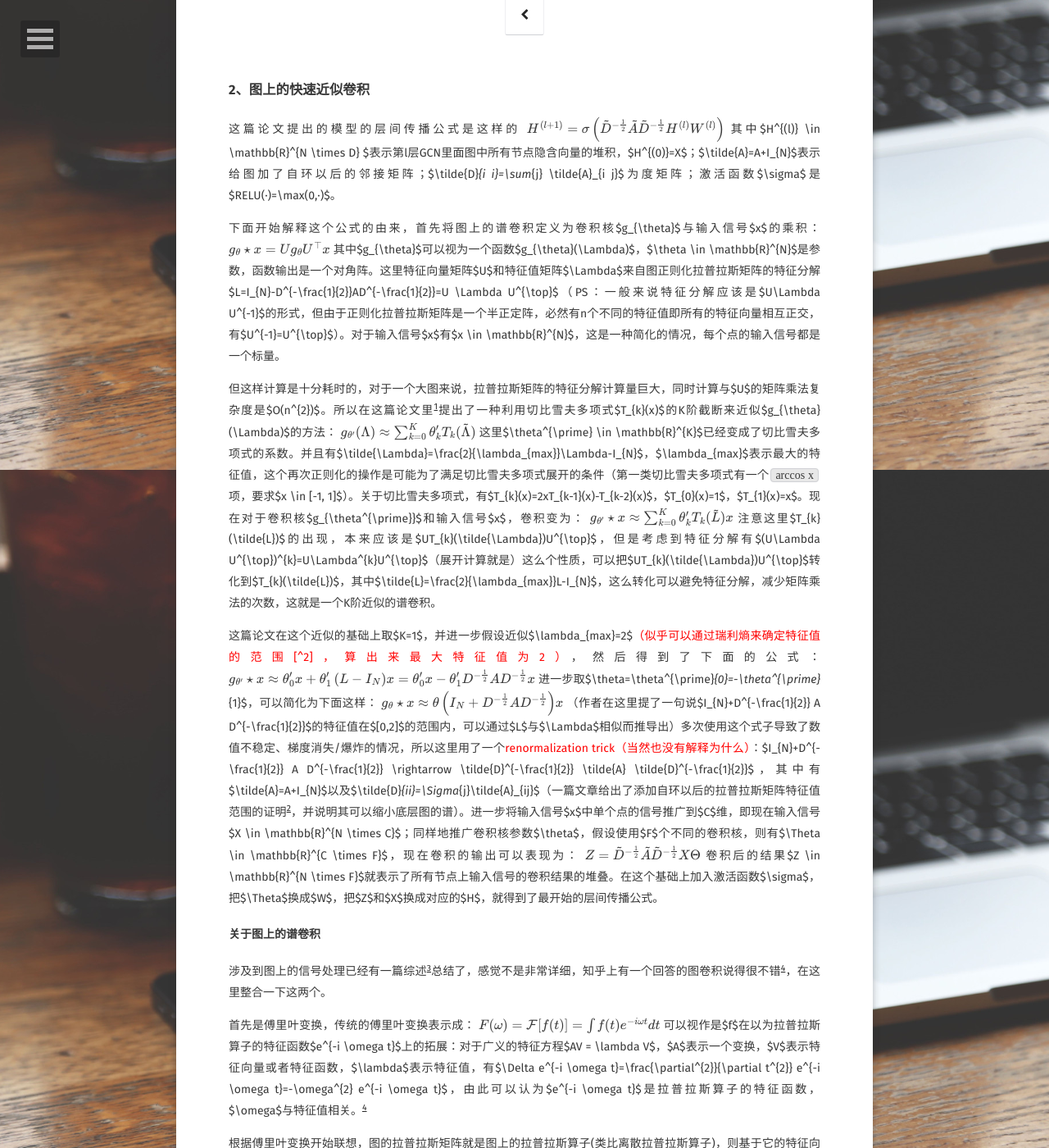
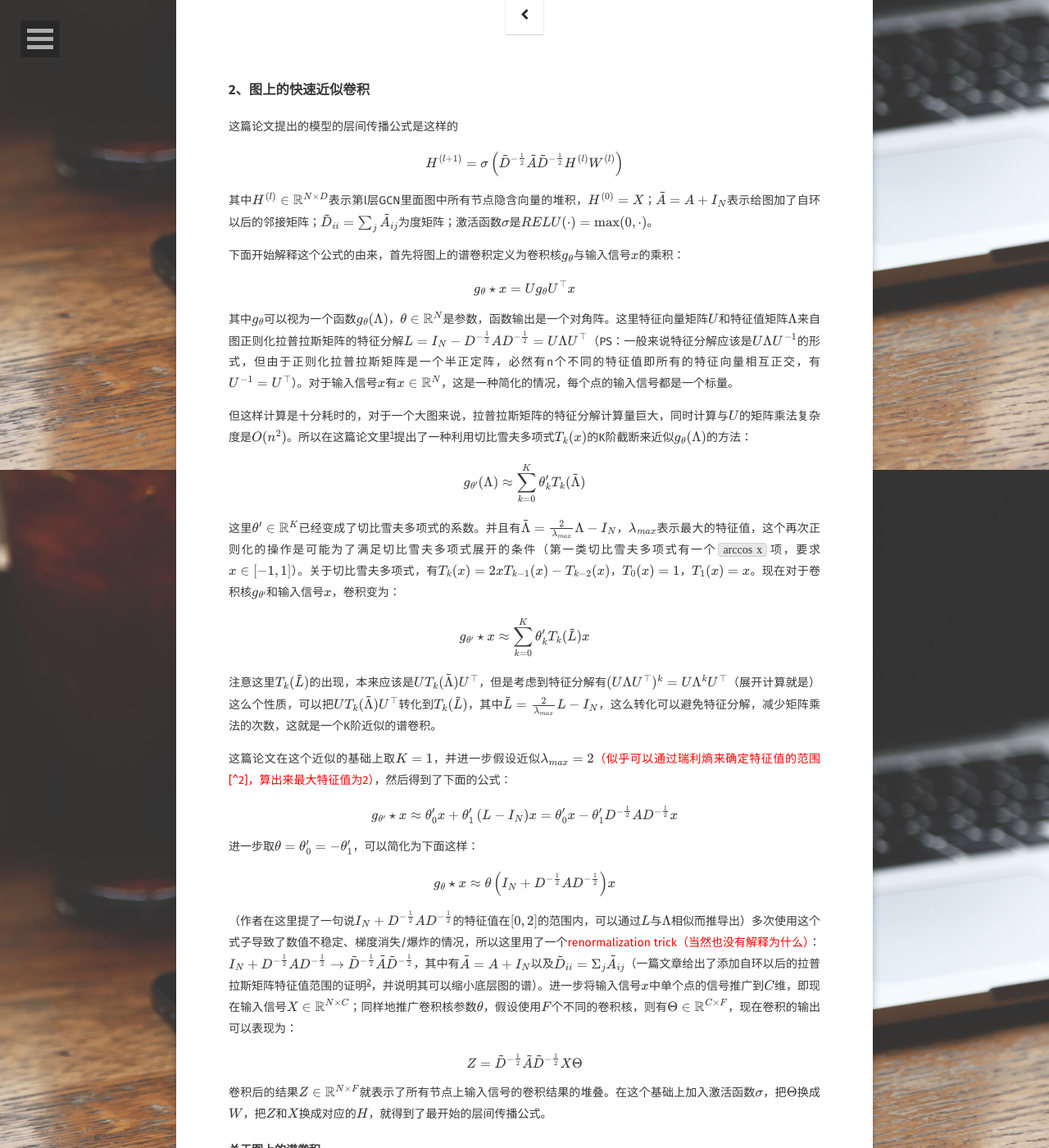
Before and after one commit to dancingline/dancingline.github.io, a Jekyll site: the page built from _posts/2020-06-30-论文阅读-ICLR2017-SEMI-SUPERVISED-CLASSIFICATION-WITH.md, in a window 1280 px wide and 1400 px high, scrolled down 327 px. Shown: the whole window at 82% size. Built offline with Jekyll 4.4.1, drawn with Linux system fonts in a browser that asks for light colours; some web fonts are replaced; formulas are drawn with MathJax 3; some of the changed text lies outside the part shown.

Commit message:
修改了公式显示

```diff
--- a/_posts/2020-06-30-论文阅读-ICLR2017-SEMI-SUPERVISED-CLASSIFICATION-WITH.md
+++ b/_posts/2020-06-30-论文阅读-ICLR2017-SEMI-SUPERVISED-CLASSIFICATION-WITH.md
@@ -16,73 +16,111 @@ comments: false
 ### 2、图上的快速近似卷积
 
 这篇论文提出的模型的层间传播公式是这样的
+
+
 $$
 H^{(l+1)}=\sigma\left(\tilde{D}^{-\frac{1}{2}} \tilde{A} \tilde{D}^{-\frac{1}{2}} H^{(l)} W^{(l)}\right)
 $$
-其中$H^{(l)} \in \mathbb{R}^{N \times D}
-$表示第l层GCN里面图中所有节点隐含向量的堆积，$H^{(0)}=X$；$\tilde{A}=A+I_{N}$表示给图加了自环以后的邻接矩阵；$\tilde{D}_{i i}=\sum_{j} \tilde{A}_{i j}$为度矩阵；激活函数$\sigma$是$RELU(·)=\max(0,·)$。
 
-下面开始解释这个公式的由来，首先将图上的谱卷积定义为卷积核$g_{\theta}$与输入信号$x$的乘积：
+
+其中$$H^{(l)} \in \mathbb{R}^{N \times D}
+$$表示第l层GCN里面图中所有节点隐含向量的堆积，$$H^{(0)}=X$$；$$\tilde{A}=A+I_{N}$$表示给图加了自环以后的邻接矩阵；$$\tilde{D}_{i i}=\sum_{j} \tilde{A}_{i j}$$为度矩阵；激活函数$$\sigma$$是$$RELU(·)=\max(0,·)$$。
+
+下面开始解释这个公式的由来，首先将图上的谱卷积定义为卷积核$$g_{\theta}$$与输入信号$$x$$的乘积：
+
+
 $$
 \begin{equation}
 g_{\theta} \star x=U g_{\theta} U^{\top} x
 \end{equation}
 $$
-其中$g_{\theta}$可以视为一个函数$g_{\theta}(\Lambda)$，$\theta \in \mathbb{R}^{N}$是参数，函数输出是一个对角阵。这里特征向量矩阵$U$和特征值矩阵$\Lambda$来自图正则化拉普拉斯矩阵的特征分解$L=I_{N}-D^{-\frac{1}{2}}AD^{-\frac{1}{2}}=U \Lambda U^{\top}$（PS：一般来说特征分解应该是$U\Lambda U^{-1}$的形式，但由于正则化拉普拉斯矩阵是一个半正定阵，必然有n个不同的特征值即所有的特征向量相互正交，有$U^{-1}=U^{\top}$）。对于输入信号$x$有$x \in \mathbb{R}^{N}$，这是一种简化的情况，每个点的输入信号都是一个标量。
 
-但这样计算是十分耗时的，对于一个大图来说，拉普拉斯矩阵的特征分解计算量巨大，同时计算与$U$的矩阵乘法复杂度是$O(n^{2})$。所以在这篇论文里[^1]提出了一种利用切比雪夫多项式$T_{k}(x)$的K阶截断来近似$g_{\theta}(\Lambda)$的方法：
+
+其中$$g_{\theta}$$可以视为一个函数$$g_{\theta}(\Lambda)$$，$$\theta \in \mathbb{R}^{N}$$是参数，函数输出是一个对角阵。这里特征向量矩阵$$U$$和特征值矩阵$$\Lambda$$来自图正则化拉普拉斯矩阵的特征分解$$L=I_{N}-D^{-\frac{1}{2}}AD^{-\frac{1}{2}}=U \Lambda U^{\top}$$（PS：一般来说特征分解应该是$$U\Lambda U^{-1}$$的形式，但由于正则化拉普拉斯矩阵是一个半正定阵，必然有n个不同的特征值即所有的特征向量相互正交，有$$U^{-1}=U^{\top}$$）。对于输入信号$$x$$有$$x \in \mathbb{R}^{N}$$，这是一种简化的情况，每个点的输入信号都是一个标量。
+
+但这样计算是十分耗时的，对于一个大图来说，拉普拉斯矩阵的特征分解计算量巨大，同时计算与$$U$$的矩阵乘法复杂度是$$O(n^{2})$$。所以在这篇论文里[^1]提出了一种利用切比雪夫多项式$$T_{k}(x)$$的K阶截断来近似$$g_{\theta}(\Lambda)$$的方法：
+
+
 $$
 \begin{equation}
 g_{\theta^{\prime}}(\Lambda) \approx \sum_{k=0}^{K} \theta_{k}^{\prime} T_{k}(\tilde{\Lambda})
 \end{equation}
 $$
-这里$\theta^{\prime} \in  \mathbb{R}^{K}$已经变成了切比雪夫多项式的系数。并且有$\tilde{\Lambda}=\frac{2}{\lambda_{max}}\Lambda-I_{N}$，$\lambda_{max}$表示最大的特征值，这个再次正则化的操作是可能为了满足切比雪夫多项式展开的条件（第一类切比雪夫多项式有一个`arccos x`项，要求$x \in [-1, 1]$）。关于切比雪夫多项式，有$T_{k}(x)=2xT_{k-1}(x)-T_{k-2}(x)$，$T_{0}(x)=1$，$T_{1}(x)=x$。现在对于卷积核$g_{\theta^{\prime}}$和输入信号$x$，卷积变为：
+
+
+这里$$\theta^{\prime} \in  \mathbb{R}^{K}$$已经变成了切比雪夫多项式的系数。并且有$$\tilde{\Lambda}=\frac{2}{\lambda_{max}}\Lambda-I_{N}$$，$$\lambda_{max}$$表示最大的特征值，这个再次正则化的操作是可能为了满足切比雪夫多项式展开的条件（第一类切比雪夫多项式有一个`arccos x`项，要求$$x \in [-1, 1]$$）。关于切比雪夫多项式，有$$T_{k}(x)=2xT_{k-1}(x)-T_{k-2}(x)$$，$$T_{0}(x)=1$$，$$T_{1}(x)=x$$。现在对于卷积核$$g_{\theta^{\prime}}$$和输入信号$$x$$，卷积变为：
+
+
 $$
 \begin{equation}
 g_{\theta^{\prime}} \star x \approx \sum_{k=0}^{K} \theta_{k}^{\prime} T_{k}(\tilde{L}) x
 \end{equation}
 $$
-注意这里$T_{k}(\tilde{L})$的出现，本来应该是$UT_{k}(\tilde{\Lambda})U^{\top}$，但是考虑到特征分解有$(U\Lambda U^{\top})^{k}=U\Lambda^{k}U^{\top}$（展开计算就是）这么个性质，可以把$UT_{k}(\tilde{\Lambda})U^{\top}$转化到$T_{k}(\tilde{L})$，其中$\tilde{L}=\frac{2}{\lambda_{max}}L-I_{N}$，这么转化可以避免特征分解，减少矩阵乘法的次数，这就是一个K阶近似的谱卷积。
 
-这篇论文在这个近似的基础上取$K=1$，并进一步假设近似$\lambda_{max}=2$<font color="red">（似乎可以通过瑞利熵来确定特征值的范围[^2]，算出来最大特征值为2）</font>，然后得到了下面的公式：
+
+注意这里$$T_{k}(\tilde{L})$$的出现，本来应该是$$UT_{k}(\tilde{\Lambda})U^{\top}$$，但是考虑到特征分解有$$(U\Lambda U^{\top})^{k}=U\Lambda^{k}U^{\top}$$（展开计算就是）这么个性质，可以把$$UT_{k}(\tilde{\Lambda})U^{\top}$$转化到$$T_{k}(\tilde{L})$$，其中$$\tilde{L}=\frac{2}{\lambda_{max}}L-I_{N}$$，这么转化可以避免特征分解，减少矩阵乘法的次数，这就是一个K阶近似的谱卷积。
+
+这篇论文在这个近似的基础上取$$K=1$$，并进一步假设近似$$\lambda_{max}=2$$<font color="red">（似乎可以通过瑞利熵来确定特征值的范围[^2]，算出来最大特征值为2）</font>，然后得到了下面的公式：
+
+
 $$
 \begin{equation}
 g_{\theta^{\prime}} \star x \approx \theta_{0}^{\prime} x+\theta_{1}^{\prime}\left(L-I_{N}\right) x=\theta_{0}^{\prime} x-\theta_{1}^{\prime} D^{-\frac{1}{2}} A D^{-\frac{1}{2}} x
 \end{equation}
 $$
-进一步取$\theta=\theta^{\prime}_{0}=-\theta^{\prime}_{1}$，可以简化为下面这样：
+
+
+进一步取$$\theta=\theta^{\prime}_{0}=-\theta^{\prime}_{1}$$，可以简化为下面这样：
+
+
 $$
 \begin{equation}
 g_{\theta} \star x \approx \theta\left(I_{N}+D^{-\frac{1}{2}} A D^{-\frac{1}{2}}\right) x
 \end{equation}
 $$
-（作者在这里提了一句说$I_{N}+D^{-\frac{1}{2}} A D^{-\frac{1}{2}}$的特征值在$[0,2]$的范围内，可以通过$L$与$\Lambda$相似而推导出）多次使用这个式子导致了数值不稳定、梯度消失/爆炸的情况，所以这里用了一个<font color="red">renormalization trick（当然也没有解释为什么）</font>：$I_{N}+D^{-\frac{1}{2}} A D^{-\frac{1}{2}} \rightarrow \tilde{D}^{-\frac{1}{2}} \tilde{A} \tilde{D}^{-\frac{1}{2}}$，其中有$\tilde{A}=A+I_{N}$以及$\tilde{D}_{ii}=\Sigma_{j}\tilde{A}_{ij}$（一篇文章给出了添加自环以后的拉普拉斯矩阵特征值范围的证明[^3]，并说明其可以缩小底层图的谱）。进一步将输入信号$x$中单个点的信号推广到$C$维，即现在输入信号$X \in \mathbb{R}^{N \times C}$；同样地推广卷积核参数$\theta$，假设使用$F$个不同的卷积核，则有$\Theta \in \mathbb{R}^{C \times F}$，现在卷积的输出可以表现为：
+
+
+（作者在这里提了一句说$$I_{N}+D^{-\frac{1}{2}} A D^{-\frac{1}{2}}$$的特征值在$$[0,2]$$的范围内，可以通过$$L$$与$$\Lambda$$相似而推导出）多次使用这个式子导致了数值不稳定、梯度消失/爆炸的情况，所以这里用了一个<font color="red">renormalization trick（当然也没有解释为什么）</font>：$$I_{N}+D^{-\frac{1}{2}} A D^{-\frac{1}{2}} \rightarrow \tilde{D}^{-\frac{1}{2}} \tilde{A} \tilde{D}^{-\frac{1}{2}}$$，其中有$$\tilde{A}=A+I_{N}$$以及$$\tilde{D}_{ii}=\Sigma_{j}\tilde{A}_{ij}$$（一篇文章给出了添加自环以后的拉普拉斯矩阵特征值范围的证明[^3]，并说明其可以缩小底层图的谱）。进一步将输入信号$$x$$中单个点的信号推广到$$C$$维，即现在输入信号$$X \in \mathbb{R}^{N \times C}$$；同样地推广卷积核参数$$\theta$$，假设使用$$F$$个不同的卷积核，则有$$\Theta \in \mathbb{R}^{C \times F}$$，现在卷积的输出可以表现为：
+
+
 $$
 \begin{equation}
 Z=\tilde{D}^{-\frac{1}{2}} \tilde{A} \tilde{D}^{-\frac{1}{2}} X \Theta
 \end{equation}
 $$
-卷积后的结果$Z \in \mathbb{R}^{N \times F}$就表示了所有节点上输入信号的卷积结果的堆叠。在这个基础上加入激活函数$\sigma$，把$\Theta$换成$W$，把$Z$和$X$换成对应的$H$，就得到了最开始的层间传播公式。
+
+
+卷积后的结果$$Z \in \mathbb{R}^{N \times F}$$就表示了所有节点上输入信号的卷积结果的堆叠。在这个基础上加入激活函数$$\sigma$$，把$$\Theta$$换成$$W$$，把$$Z$$和$$X$$换成对应的$$H$$，就得到了最开始的层间传播公式。
 
 #### 关于图上的谱卷积
 
 涉及到图上的信号处理已经有一篇综述[^4]总结了，感觉不是非常详细，知乎上有一个回答的图卷积说得很不错[^5]，在这里整合一下这两个。
 
 首先是傅里叶变换，传统的傅里叶变换表示成：
+
+
 $$
 \begin{equation}
 F(\omega)=\mathcal{F}[f(t)]=\int f(t) e^{-i \omega t} d t
 \end{equation}
 $$
-可以视作是$f$在以为拉普拉斯算子的特征函数$e^{-i \omega t}$上的拓展：对于广义的特征方程$AV = \lambda V$，$A$表示一个变换，$V$表示特征向量或者特征函数，$\lambda$表示特征值，有$\Delta e^{-i \omega t}=\frac{\partial^{2}}{\partial t^{2}} e^{-i \omega t}=-\omega^{2} e^{-i \omega t}$，由此可以认为$e^{-i \omega t}$是拉普拉斯算子的特征函数，$\omega$与特征值相关。[^5]
+
+
+可以视作是$$f$$在以为拉普拉斯算子的特征函数$$e^{-i \omega t}$$上的拓展：对于广义的特征方程$$AV = \lambda V$$，$$A$$表示一个变换，$$V$$表示特征向量或者特征函数，$$\lambda$$表示特征值，有$$\Delta e^{-i \omega t}=\frac{\partial^{2}}{\partial t^{2}} e^{-i \omega t}=-\omega^{2} e^{-i \omega t}$，由此可以认为$e^{-i \omega t}$$是拉普拉斯算子的特征函数，$$\omega$$与特征值相关。[^5]
 
 根据傅里叶变换开始联想，图的拉普拉斯矩阵就是图上的拉普拉斯算子(类比离散拉普拉斯算子)，则基于它的特征向量可以在图上进行一个类似傅里叶的变换：
+
+
 $$
 \begin{equation}
 F\left(\lambda_{l}\right)=\hat{f}\left(\lambda_{l}\right)=\sum_{i=1}^{N} f(i) u_{l}^{*}(i)
 \end{equation}
 $$
-表示为图上的向量$f$和拉普拉斯算子的第$l$个特征向量$u_l$的共轭(<font color=red>说是因为复空间的内积，所以用了共轭</font>)的内积(连续域上的积分对应到离散域上就是内积)，这就是图上的傅里叶变换，推广到矩阵形式：
+
+
+表示为图上的向量$$f$$和拉普拉斯算子的第$$l$$个特征向量$$u_l$$的共轭(<font color=red>说是因为复空间的内积，所以用了共轭</font>)的内积(连续域上的积分对应到离散域上就是内积)，这就是图上的傅里叶变换，推广到矩阵形式：
+
+
 $$
 \begin{equation}
 \left(\begin{array}{c}
@@ -103,21 +141,33 @@ f(N)
 \end{array}\right)
 \end{equation}
 $$
-写作$\hat{f}=U^{\top}f$，$U$的定义跟上面一样。
+
+
+写作$$\hat{f}=U^{\top}f$$，$$U$$的定义跟上面一样。
 
 类似地，根据传统的傅里叶逆变换
+
+
 $$
 \begin{equation}
 \mathcal{F}^{-1}[F(\omega)]=\frac{1}{2 \Pi} \int F(\omega) e^{i \omega t} d \omega
 \end{equation}
 $$
-是变换与$e^{i \omega t}$对$\omega$求积分，则图上的的傅里叶逆变换可以表示为对特征值求和：
+
+
+是变换与$$e^{i \omega t}$$对$$\omega$$求积分，则图上的的傅里叶逆变换可以表示为对特征值求和：
+
+
 $$
 \begin{equation}
 f(i)=\sum_{l=1}^{N} \hat{f}\left(\lambda_{l}\right) u_{l}(i)
 \end{equation}
 $$
+
+
 同样推广到矩阵形式：
+
+
 $$
 \begin{equation}
 \left(\begin{array}{c}
@@ -138,15 +188,23 @@ u_{1}(N) & u_{2}(N) & \ldots & u_{N}(N)
 \end{array}\right)
 \end{equation}
 $$
-写作$f = U \hat{f}$。[^5]
 
-前面铺垫了大量的关于傅里叶变换的内容，<font color=red>目的是</font>使用傅里叶变换的一个性质：卷积定理。卷积定理简单说起来就是**卷积的变换等于变换的乘积**，这样虽然我们不能直接定义出卷积，但是可以通过傅里叶变换来导出图上的卷积。对于图上的向量$f$和卷积核$g$，有$\hat{f}=U^{\top}f$和$\hat{g}=U^{\top}g$。对于这两个变换的乘积不能简单地使用内积，由于在连续域上两个函数相乘仍然得到一个函数，这里两个向量相乘也应该得到一个向量，因此应该使用哈达玛积(Hadamard product，即对应位置相乘)，所以图上的谱卷积公式为：
+
+写作$$f = U \hat{f}$$。[^5]
+
+前面铺垫了大量的关于傅里叶变换的内容，<font color=red>目的是</font>使用傅里叶变换的一个性质：卷积定理。卷积定理简单说起来就是**卷积的变换等于变换的乘积**，这样虽然我们不能直接定义出卷积，但是可以通过傅里叶变换来导出图上的卷积。对于图上的向量$$f$$和卷积核$$g$$，有$$\hat{f}=U^{\top}f$$和$$\hat{g}=U^{\top}g$$。对于这两个变换的乘积不能简单地使用内积，由于在连续域上两个函数相乘仍然得到一个函数，这里两个向量相乘也应该得到一个向量，因此应该使用哈达玛积(Hadamard product，即对应位置相乘)，所以图上的谱卷积公式为：
+
+
 $$
 \begin{equation}
 (f * g)_{G}=U\left(\left(U^{\top} g\right) \odot\left(U^{\top} f\right)\right)
 \end{equation}
 $$
+
+
 也可以把哈达玛积换一个写法，既然是对应位置相乘，把$\hat{g}$写成对角阵再进行矩阵乘法结果是一样的：
+
+
 $$
 \begin{equation}
 \hat{g} = \left(\begin{array}{ccc}
@@ -156,7 +214,11 @@ $$
 \end{array}\right)
 \end{equation}
 $$
+
+
 则卷积公式可以写成：
+
+
 $$
 \begin{equation}
 (f * g)_{G}=U\left(\begin{array}{ccc}
@@ -166,9 +228,11 @@ $$
 \end{array}\right) U^{T} f
 \end{equation}
 $$
+
+
 这就跟本节最开始提到的谱卷积是一个形式了。[^5]
 
-还有一点需要注意的是，在连续域上的卷积通常可以写成$f * g = \int_{-\infty}^{\infty} f(\tau) g(t-\tau) d \tau$，但在离散域和图上是找不到$g(t-\tau)$这一项的，所以只能简单地替换成拉普拉斯算子的特征向量[^4]。
+还有一点需要注意的是，在连续域上的卷积通常可以写成$$f * g = \int_{-\infty}^{\infty} f(\tau) g(t-\tau) d \tau$$，但在离散域和图上是找不到$$g(t-\tau)$$这一项的，所以只能简单地替换成拉普拉斯算子的特征向量[^4]。
 
 [^1]: David K. Hammond, Pierre Vandergheynst, and R´emi Gribonval. Wavelets on graphs via spectral graph theory. Applied and Computational Harmonic Analysis, 30(2):129–150, 2011.
 [^2]: https://zhuanlan.zhihu.com/p/65447367
```
